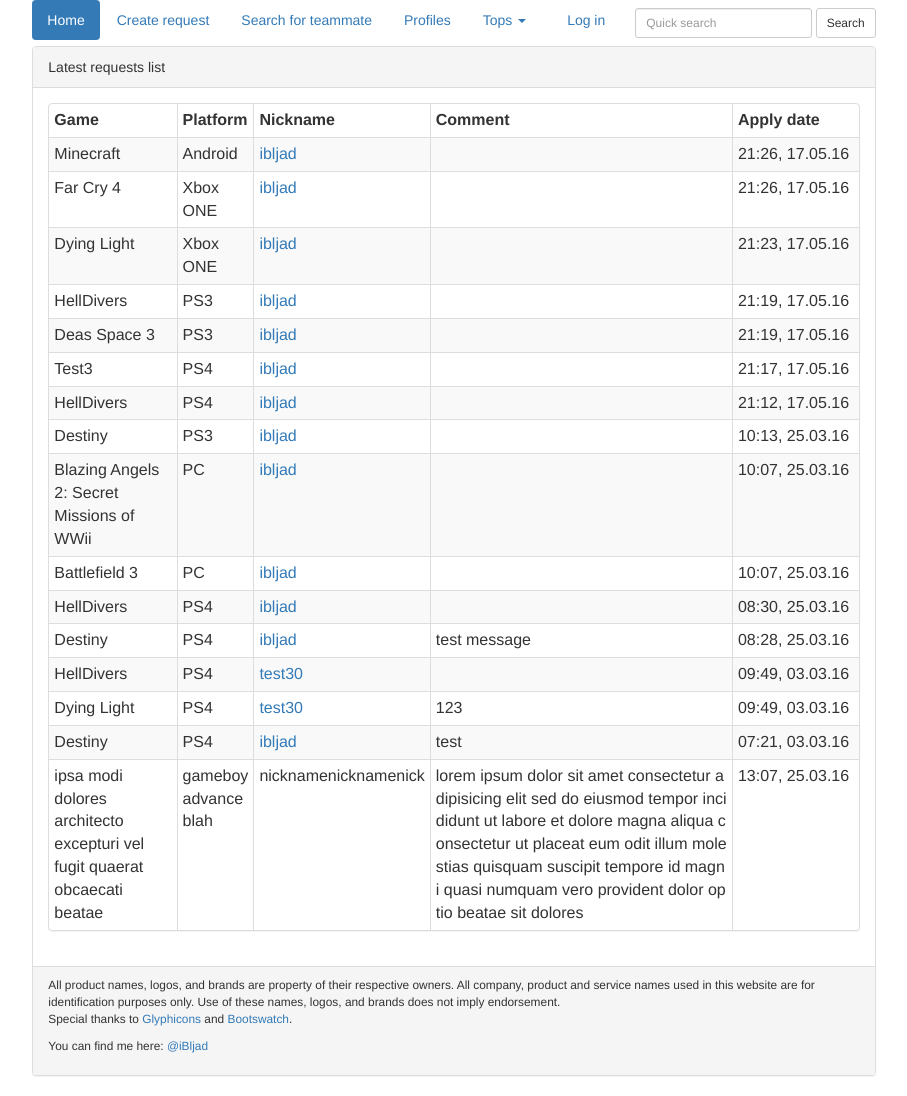
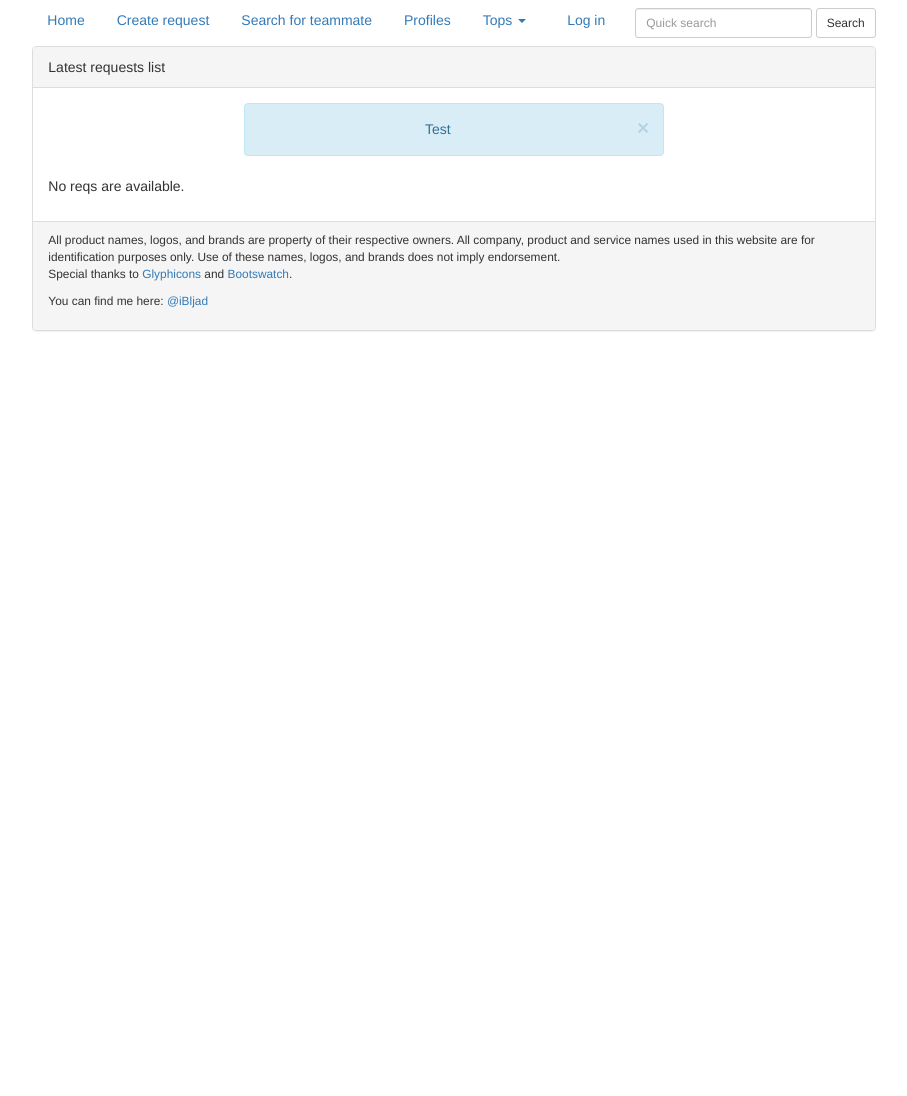
Before and after one commit to iBljad/cts_site, a Django app: page / in a window 1280 px wide. Shown: the whole page, without its empty margins (186-1093 px from the left). After the commit the page ends 331 px from the top, so only its background shows below. Run offline with Django 3.2, Linux system fonts and the light colour scheme; data comes from the database, SQL or seed files in the repository; some libraries are stand-ins or nearby versions.

Commit message:
optimized messages 2

```diff
--- a/cts_app/templates/cts_app/base.html
+++ b/cts_app/templates/cts_app/base.html
@@ -148,6 +148,26 @@
         <div class="panel panel-default">
             <div class="panel-heading">{% block title %}{% endblock %}</div>
             <div class="panel-body">
+                {% if messages %}
+
+
+                    <div class="row row-centered">
+                        <div class="col-sm-3">
+                        </div>
+                        {% for message in messages %}
+                            <div class="alert alert-dismissible alert-{{ message.level_tag }} col-sm-6">
+                                <button type="button" class="close" data-dismiss="alert">&times;</button>
+                                {{ message }}
+                            </div>
+                        {% endfor %}
+                        <div class="col-sm-3">
+                        </div>
+
+                    </div>
+
+
+                {% endif %}
+
                 {% block content %}
                 {% endblock %}
             </div>
--- a/cts_app/templates/cts_app/index.html
+++ b/cts_app/templates/cts_app/index.html
@@ -9,14 +9,7 @@
     {##}
     {#    {% endif %}#}
 
-    {% if messages %}
-        {% for message in messages %}
-            <div class="alert alert-dismissible alert-{{ message.level_tag }}">
-                <button type="button" class="close" data-dismiss="alert">&times;</button>
-                {{ message }}
-            </div>
-        {% endfor %}
-    {% endif %}
+
 
 
     {% if reqs %}
--- a/cts_app/urls.py
+++ b/cts_app/urls.py
@@ -5,7 +5,7 @@ urlpatterns = [
     url(r'^$', views.index, name='index'),
     # url(r'^apply$', views.apply, name='apply'),
     # url(r'^thanks$', views.thanks, name='thanks'),
-    url(r'^create/(?P<platform_id>[0-9]+)?(?P<error>.*)$', view=views.create, name='create_err'),
+    # url(r'^create/(?P<platform_id>[0-9]+)?(?P<error>.*)$', view=views.create, name='create_err'),
     url(r'^create/(?P<platform_id>[0-9]+)$', view=views.create, name='create'),
     url(r'^apply$', views.apply, name='apply'),
     url(r'^search$', view=views.search, name='search'),
--- a/cts_app/views.py
+++ b/cts_app/views.py
@@ -16,11 +16,12 @@ from .models import Req, Platform, Game, Link, GamesDDForm, RegisterForm, LoginF
 
 
 def index(request):
-    reqs = Req.objects.filter(active=True).order_by('-pub_date')[:15]
-    platforms = Platform.objects.all()
+    # reqs = Req.objects.filter(active=True).order_by('-pub_date')[:15]
+    # platforms = Platform.objects.all()
+    messages.info(request, 'Test')
 
     return render(request, 'cts_app/index.html',
-                  {'platforms': platforms, 'reqs': reqs, 'nbar': 'home'})
+                  {''' 'platforms': platforms,  'reqs': reqs,''' 'nbar': 'home'})
 
 
 def create(request, platform_id, error=''):
--- a/cts_site/urls.py
+++ b/cts_site/urls.py
@@ -18,5 +18,6 @@ from django.contrib import admin
 
 urlpatterns = [
     url(r'^', include('cts_app.urls', namespace='cts_app')),
+    url(r'^cts_app/', include('cts_app.urls', namespace='cts_app')),
     url(r'^admin/', admin.site.urls),
 ]
```
Also changed, not shown: cts_app/templates/cts_app/create.html (+0 -11 lines), cts_app/templates/cts_app/login.html (+0 -10 lines), cts_app/templates/cts_app/profile.html (+0 -11 lines), cts_app/templates/cts_app/search.html (+0 -8 lines).
